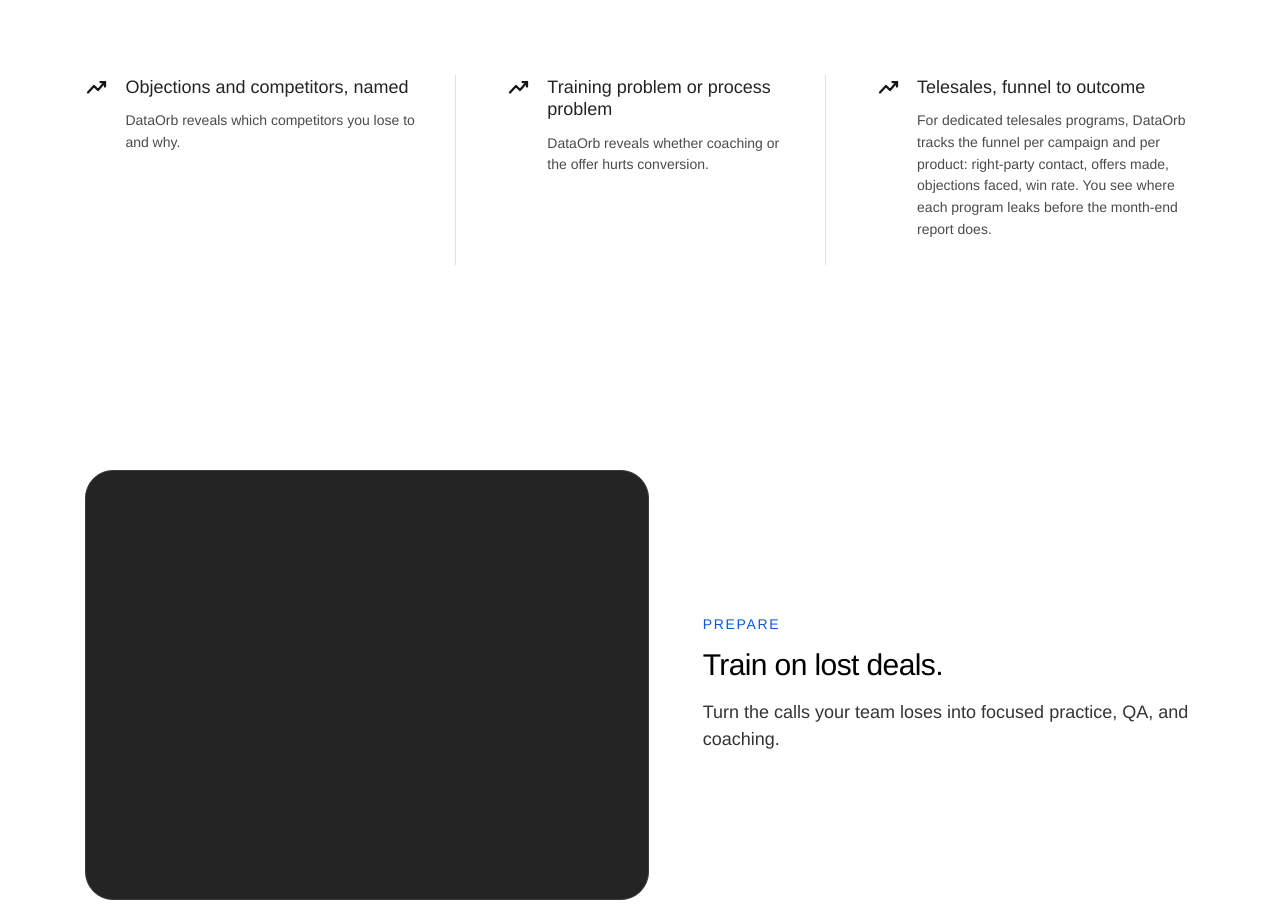
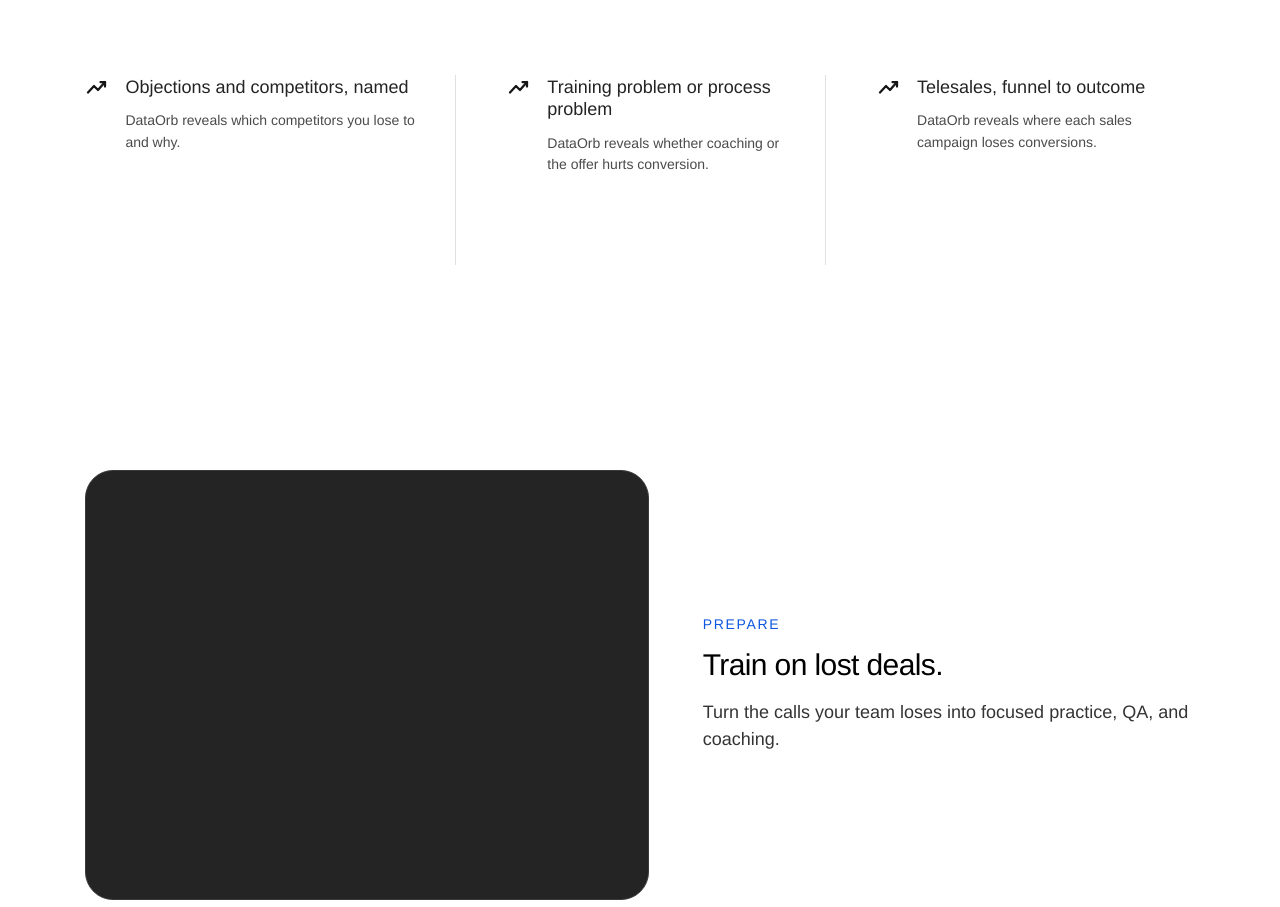
Before and after one commit to Umesh0014/DO-website, a Next.js app: page /revenue-intelligence in a window 1280 px wide. Shown: the part 2236-3143 px from the top of the page. Built offline with nearby package versions, Linux system fonts and the light colour scheme; a web font is replaced by a local one.

Commit message:
Refine telesales funnel copy

```diff
--- a/app/components/IntelligenceLandingPage.tsx
+++ b/app/components/IntelligenceLandingPage.tsx
@@ -104,7 +104,7 @@ const revenueSections: IntelligenceSection[] = [
       },
       {
         title: "Telesales, funnel to outcome",
-        body: "For dedicated telesales programs, DataOrb tracks the funnel per campaign and per product: right-party contact, offers made, objections faced, win rate. You see where each program leaks before the month-end report does.",
+        body: "DataOrb reveals where each sales campaign loses conversions.",
       },
     ],
   },
```
